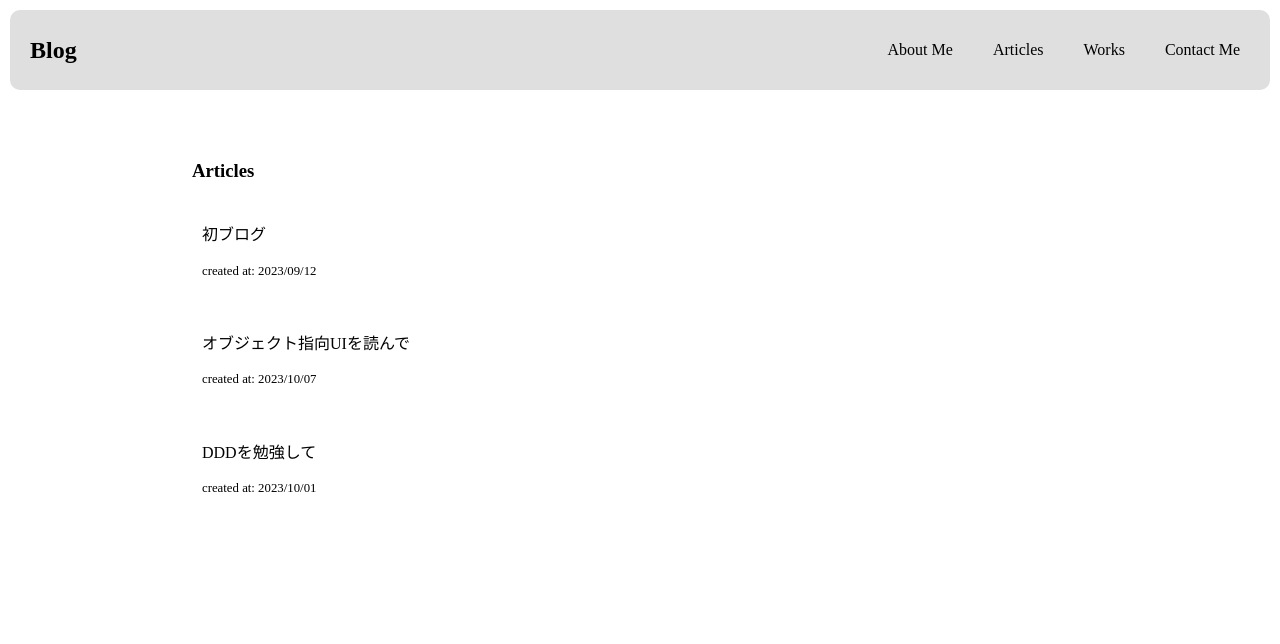
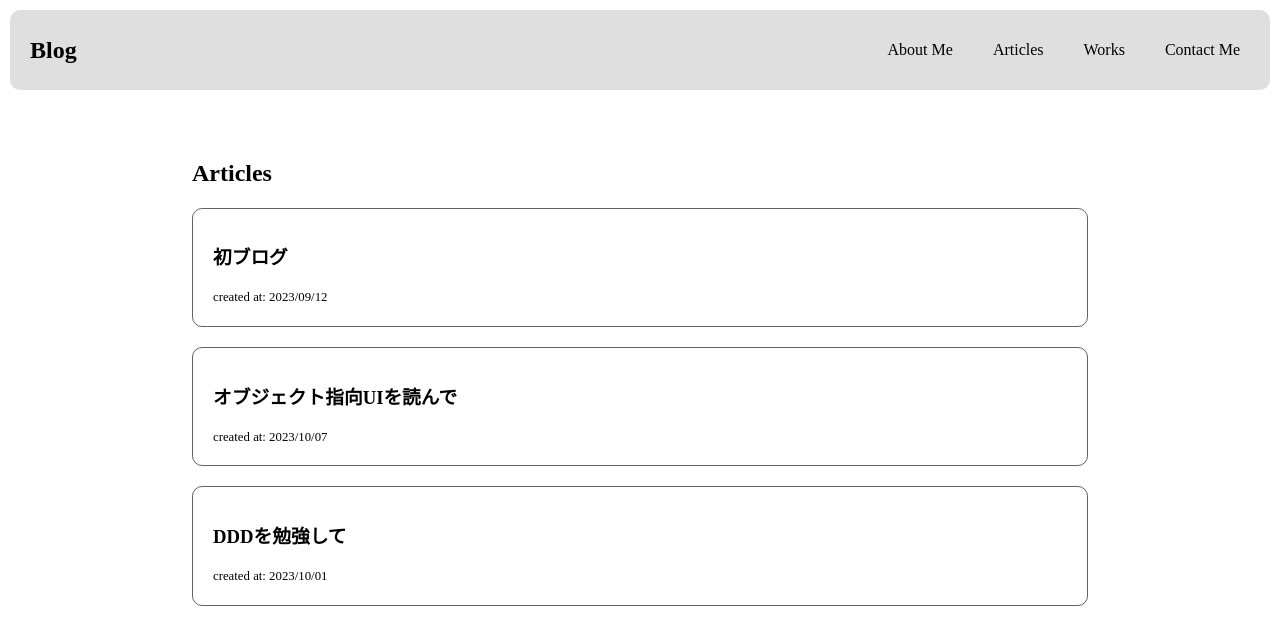
Before and after one commit to yashiro-ryo/burogu, a Nuxt app: page /articles in a window 1280 px wide. Shown: the top 644 px of the page. Built offline with nearby package versions, Linux system fonts and the light colour scheme.

Commit message:
fix: articleページのデザインを一部修正

```diff
--- a/pages/articles/Article.vue
+++ b/pages/articles/Article.vue
@@ -1,7 +1,7 @@
 <template>
   <NuxtLink :href="`/article/${article.articleId}`">
     <div class="article">
-      <p class="article-title">{{ article.title }}</p>
+      <h3 class="article-title">{{ article.title }}</h3>
       <small class="created-date">created at: {{ article.createdAt }}</small>
     </div>
   </NuxtLink>
@@ -19,8 +19,11 @@ defineProps<{
 
 <style lang="scss" scoped>
 .article {
-  padding: 10px;
+  padding: 20px;
   margin-bottom: 20px;
+
+  border: 1px solid #636363;
+  border-radius: 10px;
 
   &:hover {
     background-color: var(--hover-background-color);
--- a/pages/articles/index.vue
+++ b/pages/articles/index.vue
@@ -3,7 +3,7 @@
     <Navbar />
     <div class="container">
       <div class="articles">
-        <h3>Articles</h3>
+        <h2>Articles</h2>
         <Article
           v-for="article in articles"
           :article="article"
```
